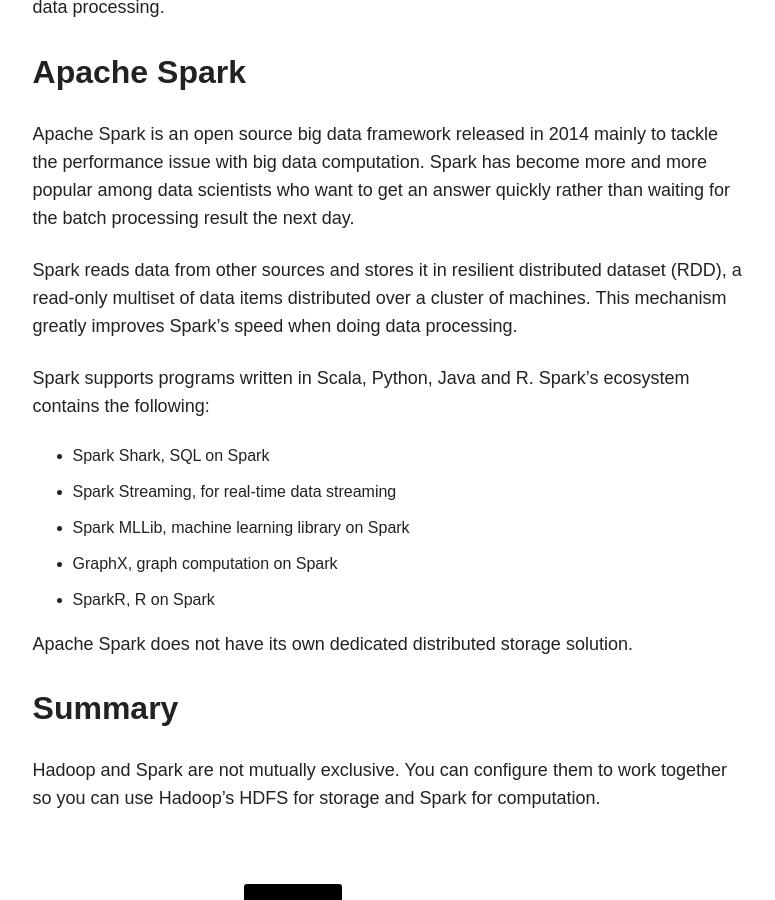
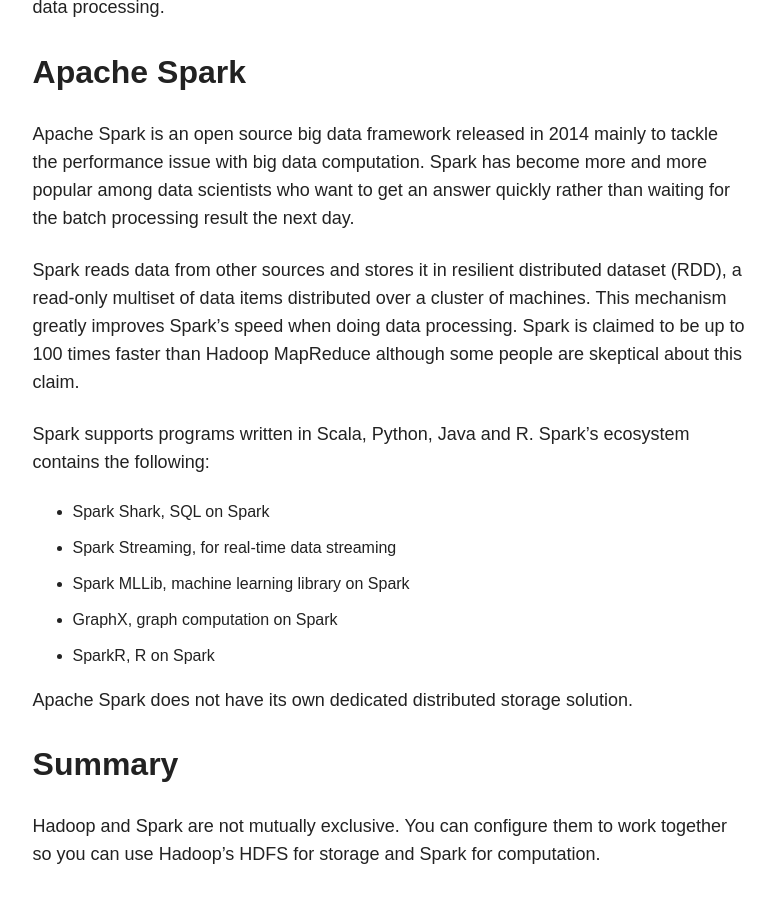
Before and after one commit to taolicd/taolicd.github.io, a Jekyll site: the page built from _posts/blog/2016-04-30-HadoopSpark.markdown, in a window 1280 px wide and 900 px high, scrolled down 1383 px. Shown: the whole window, without its empty margins (347-1122 px from the left). Built offline with Jekyll 4.4.1, drawn with Linux system fonts in a browser that asks for light colours; comment, search, counter and statistics services are not loaded.

Commit message:
new post

```diff
--- a/_posts/blog/2016-04-30-HadoopSpark.markdown
+++ b/_posts/blog/2016-04-30-HadoopSpark.markdown
@@ -33,7 +33,7 @@ The major disadvantage with Hadoop is it is batch-driven and therefore not for r
 
 Apache Spark is an open source big data framework released in 2014 mainly to tackle the performance issue with big data computation. Spark has become more and more popular among data scientists who want to get an answer quickly rather than waiting for the batch processing result the next day.
 
-Spark reads data from other sources and stores it in resilient distributed dataset (RDD), a read-only multiset of data items distributed over a cluster of machines. This mechanism greatly improves Spark's speed when doing data processing.
+Spark reads data from other sources and stores it in resilient distributed dataset (RDD), a read-only multiset of data items distributed over a cluster of machines. This mechanism greatly improves Spark's speed when doing data processing. Spark is claimed to be up to 100 times faster than Hadoop MapReduce although some people are skeptical about this claim.
 
 Spark supports programs written in Scala, Python, Java and R. Spark's ecosystem contains the following:
 
```
